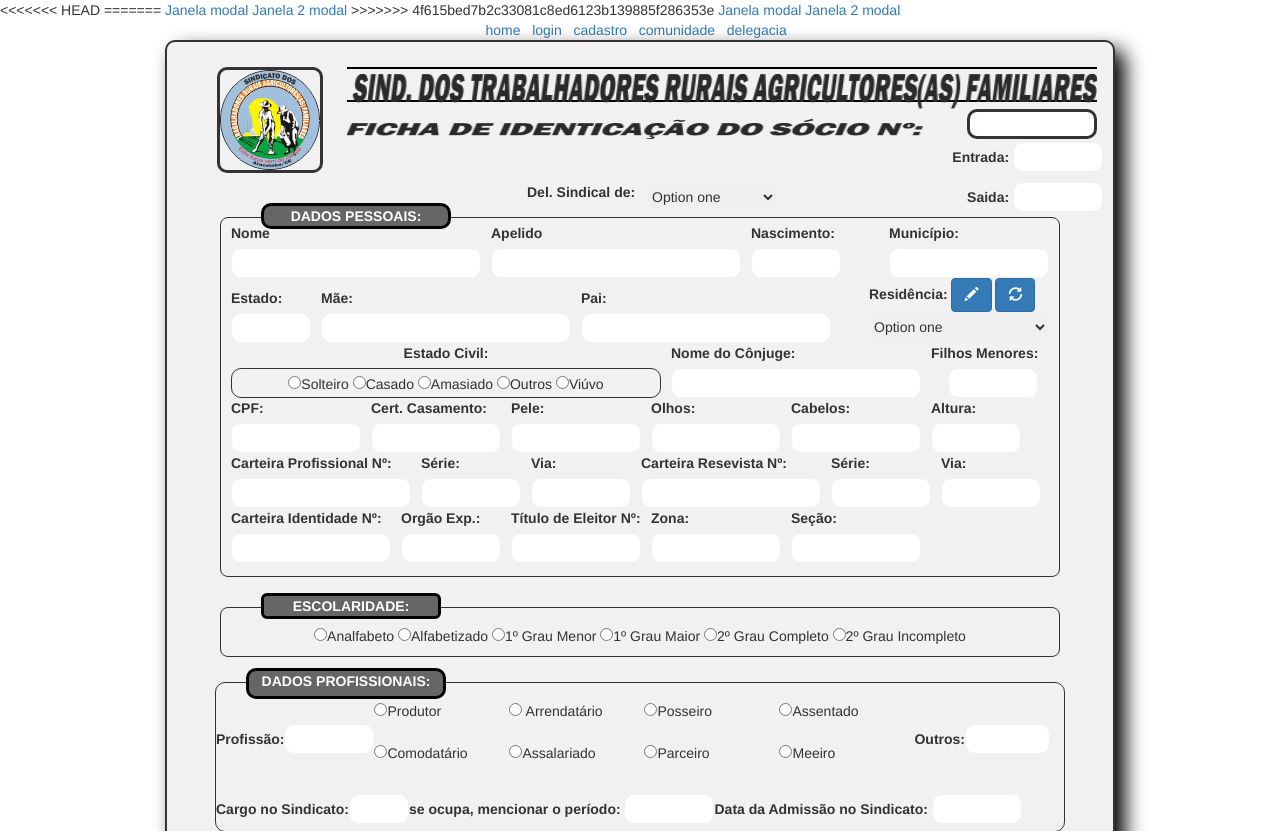
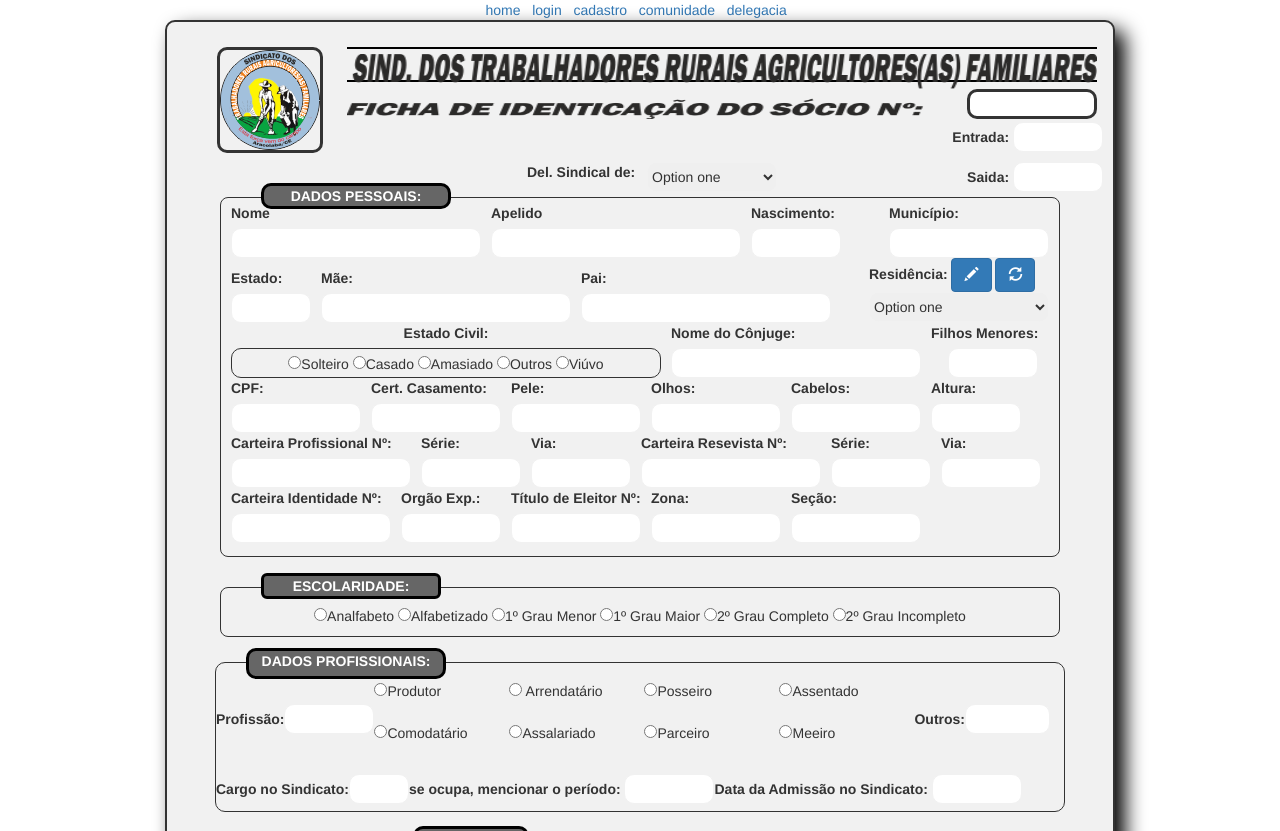
Before and after one commit to idalecioalves/sindicato, a PHP site: page /sindicato/views/cadastro.php in a window 1280 px wide. Shown: the top 831 px of the page. Run offline with PHP 8.4, Linux system fonts and the light colour scheme; some libraries are stand-ins or nearby versions.

Commit message:
arquivos deletados do cadastro

```diff
--- a/views/cadastro.php
+++ b/views/cadastro.php
@@ -8,149 +8,12 @@
 	<link rel="stylesheet" href="css/cad.css" />
 	<link rel="stylesheet" href="css/cadado.css" />
 	<link rel="stylesheet" href="http://code.jquery.com/ui/1.9.0/themes/base/jquery-ui.css" />
-	<script src="http://ajax.googleapis.com/ajax/libs/jquery/1.3.1/jquery.min.js"></script>
 	<script src="http://code.jquery.com/jquery-1.8.2.js"></script>
 	<script src="http://code.jquery.com/ui/1.9.0/jquery-ui.js"></script>
 	<script src="https://ajax.googleapis.com/ajax/libs/jquery/1.3.1/jquery.min.js"></script>
 	<script src="./js/cpf.js"></script>
-
 	<!--<META HTTP-EQUIV="REFRESH" CONTENT="5;URL=cadastro">-->
 </head>
-<script type="text/javascript">
-$(document).ready(function(){
-  $("a[rel=modal]").click( function(ev){
-    ev.preventDefault();
-
-          //alterado
-          var id = '.window';
-
-          var alturaTela = $(document).height();
-          var larguraTela = $(window).width();
-
-          //colocando o fundo preto
-          $('#mascara').css({'width':larguraTela,'height':alturaTela});
-          $('#mascara').fadeIn(1000);
-          $('#mascara').fadeTo("slow",0.8);
-
-          var left = ($(window).width() /2) - ( $(id).width() / 2 );
-          var top = ($(window).height() / 2) - ( $(id).height() / 2 );
-
-          $(id).css({'top':top,'left':left});
-
-          //inserido
-          href = $(this).attr("href");
-          $('.window').load(href);
-
-
-          $(id).show();
-        });
-
-  $("#mascara").click( function(){
-    $(this).hide();
-    $(".window").hide();
-  });
-
-  $('.fechar').click(function(ev){
-    ev.preventDefault();
-    $("#mascara").hide();
-    $(".window").hide();
-  });
-});
-</script>
-<body>
-<<<<<<< HEAD
-	<style type="text/css">
-	.window{
-		display:none;
-		width:300px;
-		height:300px;
-		position:absolute;
-		left:0;
-		top:0;
-		background:#FFF;
-		z-index:9900;
-		padding:10px;
-		border-radius:10px;
-	}
-	#mascara{
-		position:absolute;
-		left:0;
-		top:0;
-		z-index:9000;
-		background-color:#000;
-		display:none;
-	}
-	.fechar{display:block; text-align:right;}
-	</style>
-=======
-		<style type="text/css">
-		.window{
-			display:none;
-			width:300px;
-			height:300px;
-			position:absolute;
-			left:0;
-			top:0;
-			background:#FFF;
-			z-index:9900;
-			padding:10px;
-			border-radius:10px;
-		}
-		#mascara{
-			position:absolute;
-  			left:0;
-  			top:0;
-  			z-index:9000;
-  			background-color:#000;
-  			display:none;
-		}
-		.fechar{display:block; text-align:right;}
-		</style>
-
-		<a href="../externo/form.php" rel="modal">Janela modal</a>
-		<a href="texto.php" rel="modal">Janela 2 modal</a>
-		<div class="window" id="janela1">
-		</div>
-		<div id="mascara"></div>
-
-
-
-
-
-
-
-
-
-
-
-
-
-
-
-
-
-
->>>>>>> 4f615bed7b2c33081c8ed6123b139885f286353e
-
-	<a href="form.php" rel="modal">Janela modal</a>
-	<a href="texto.php" rel="modal">Janela 2 modal</a>
-
-
-	<div class="window" id="janela1">
-
-	</div>
-
-	<!-- mascara para cobrir o site -->
-	<div id="mascara"></div>
-
-
-
-
-
-
-
-
-
 	<?php include'menu.php'; ?>
 	<div id="geral">
 		<img src="img/logo.png" id="imagemlogo" class="bradius">
```
